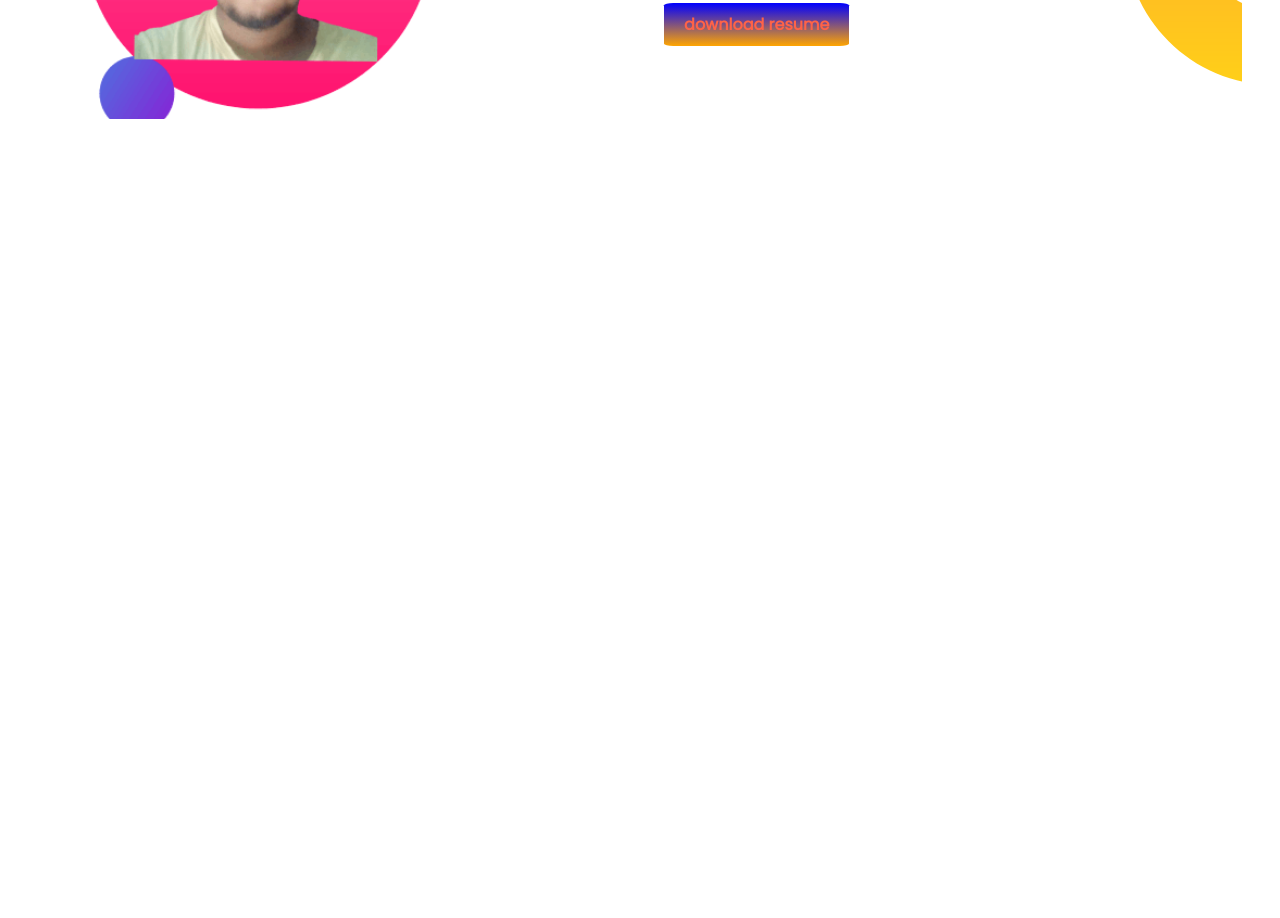
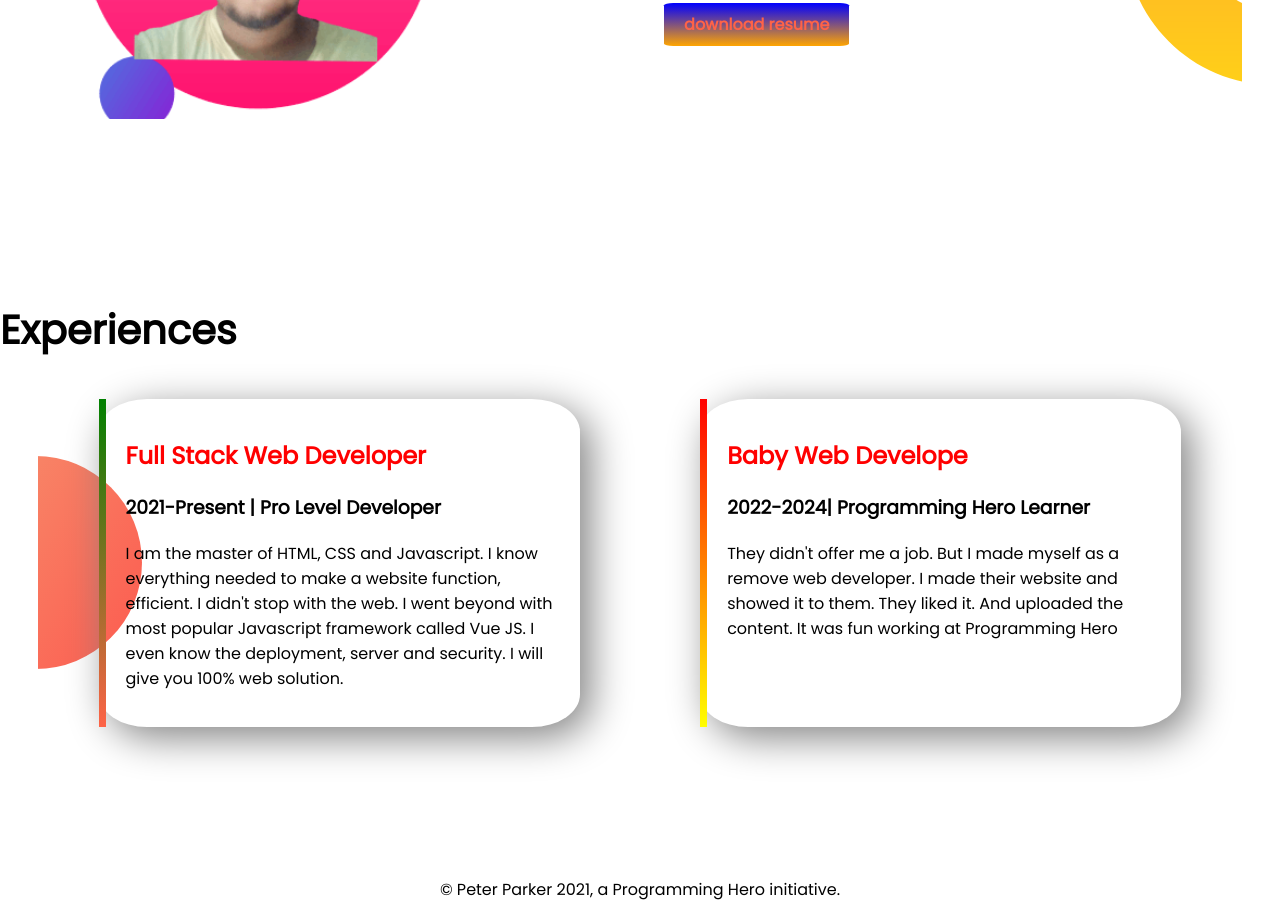
Before and after one commit to rahulhawlader/rahul-website, a plain HTML site: page index.html in a window 1280 px wide. Shown: the part 922-1840 px from the top of the page. Before the commit the page ends 1222 px from the top, so only its background shows below. Drawn offline with Linux system fonts and the light colour scheme.

Commit message:
experiences added

```diff
--- a/index.html
+++ b/index.html
@@ -28,7 +28,7 @@
         </div>
         <div class="half-width"><img src="images/rahul(2).png"></div>
     </section>
-    <section class="container">
+    <section id="dream" class="container">
         <div class="half-width"><img src="images/rahul(2).png"></div>
         <div class="half-width">
             <h1>dream big</h1>
@@ -41,9 +41,31 @@
         </div>
 
     </section>
+    <section class="experiences-area">
+        <h1>Experiences</h1>
+        <div class="container experiences">
+            <div id="bbd" class="Experiences-iteam">
+                <h2 class="red-color">Full Stack Web Developer</h2>
+                <h3>2021-Present | Pro Level Developer</h3>
+                <p>I am the master of HTML, CSS and Javascript. I know everything needed to make a website function,
+                    efficient. I didn't stop with the web. I went beyond with most popular Javascript framework called
+                    Vue JS. I even know the deployment, server and security. I will give you 100% web solution.</p>
+            </div>
+            <div id="bangladesh" class="Experiences-iteam">
+                <h2 class="red-color">Baby Web Develope</h2>
+                <h3>2022-2024| Programming Hero Learner</h3>
+                <p>They didn't offer me a job. But I made myself as a remove web developer. I made their website and
+                    showed it to them. They liked it. And uploaded the content. It was fun working at Programming Hero
+                </p>
+            </div>
+
+        </div>
+    </section>
 
 
-
+    <footer>
+        <P>© Peter Parker 2021, a Programming Hero initiative.</P>
+    </footer>
 </body>
 
 </html>
--- a/style.css
+++ b/style.css
@@ -11,13 +11,18 @@ h1{
 .container{
     display: flex;
    margin: 3%;
-   margin-bottom: 150px;
-   background-image:url(images/dream-bg.png);
-   background-repeat: no-repeat;
-   background-position: right;
+   margin-bottom: 150px;}
+
+  #dream{
+      background-image: url(images/dream-bg.png);
+      background-repeat: no-repeat;
+      background-position: right ;
+  }
 
 
-}
+
+
+
 .half-width{
     width: 50%;
     padding: 2%;
@@ -36,4 +41,36 @@ h1{
 .top-benar{
     background-image: url(images/top-banner.png);
     background-repeat: no-repeat;
+    background-position: left;
 }
+.Experiences-iteam{
+    width: 50%;
+    margin-left: 5%;
+    margin-right: 5%;
+    padding-left: 20%;
+    box-shadow: 10px 10px 40px gray;
+    padding: 20px;
+    border-radius: 10%;
+
+
+}
+.experiences{
+    background-image: url(images/exp-bg.png);
+    background-repeat: no-repeat;
+    background-position: left;
+}
+
+
+
+#bbd{border-left: 7px solid;
+    border-image:linear-gradient(green, tomato);
+    border-image-slice:1;
+
+}
+ #bangladesh{border-left: 7px solid;
+    border-image:linear-gradient(red, yellow);
+    border-image-slice:1;
+ }
+ footer p{
+     text-align: center;
+ }
```
